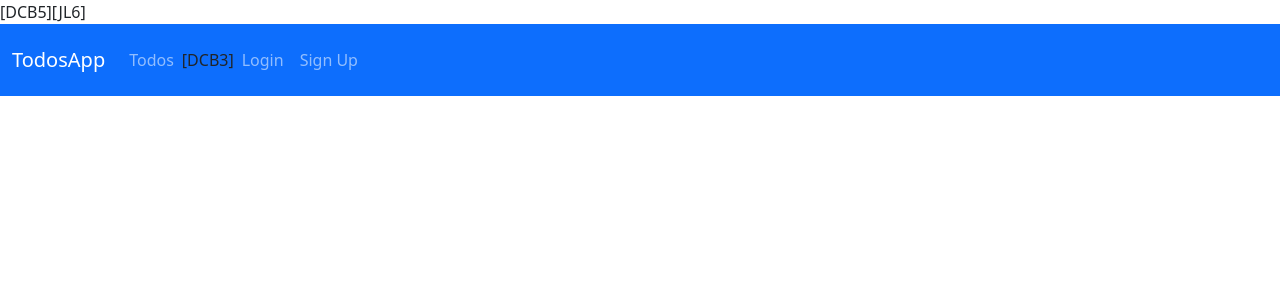
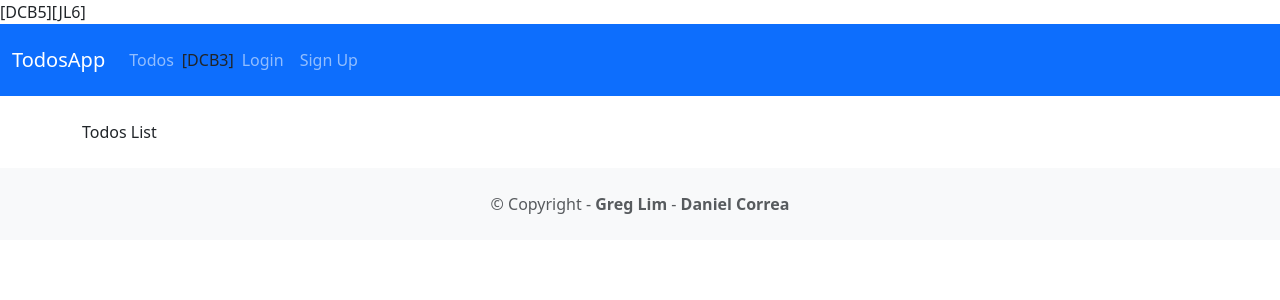
Before and after one commit to RuslanSayfullin/django_api-_with_react, a React (Create React App) app in the folder frontend/: page / in a window 1280 px wide. Shown: the top 300 px of the page. Built offline with nearby package versions, Linux system fonts and the light colour scheme.

Commit message:
Defining Our Routes

```diff
--- a/frontend/src/App.js
+++ b/frontend/src/App.js
@@ -51,6 +51,48 @@ function App() {
                     </Nav>
                 </div>
             </Navbar>
+            <div className="container mt-4">
+                <Switch>
+                    <Route exact path={["/", "/todos"]} render={(props) =>
+                        <TodosList {...props} token={token} />
+                    }>
+                    </Route>
+                        <Route path="/todos/create" render={(props)=>
+                        <AddTodo {...props} token={token} />
+                    }>
+                    </Route>
+                        <Route path="/todos/:id/" render={(props)=>
+                        <AddTodo {...props} token={token} />
+                    }>
+                    </Route>
+                        <Route path="/login" render={(props)=>
+                        <Login {...props} login={login} />
+                    }>
+                    </Route>
+                        <Route path="/signup" render={(props)=>
+                        <Signup {...props} signup={signup} />
+                    }>
+                    </Route>
+                </Switch>
+            </div>
+            <footer className="text-center text-lg-start
+                bg-light text-muted mt-4">
+                <div className="text-center p-4">
+                    © Copyright - <a
+                    target="_blank"
+                    className="text-reset fw-bold text-decoration-none"
+                    href="https://twitter.com/greglim81"
+                >
+                    Greg Lim
+                    </a> - <a
+                        target="_blank"
+                        className="text-reset fw-bold text-decoration-none"
+                        href="https://twitter.com/danielgarax"
+                    >
+                        Daniel Correa
+                    </a>
+                </div>
+            </footer>
         </div>
     );
 }
```
